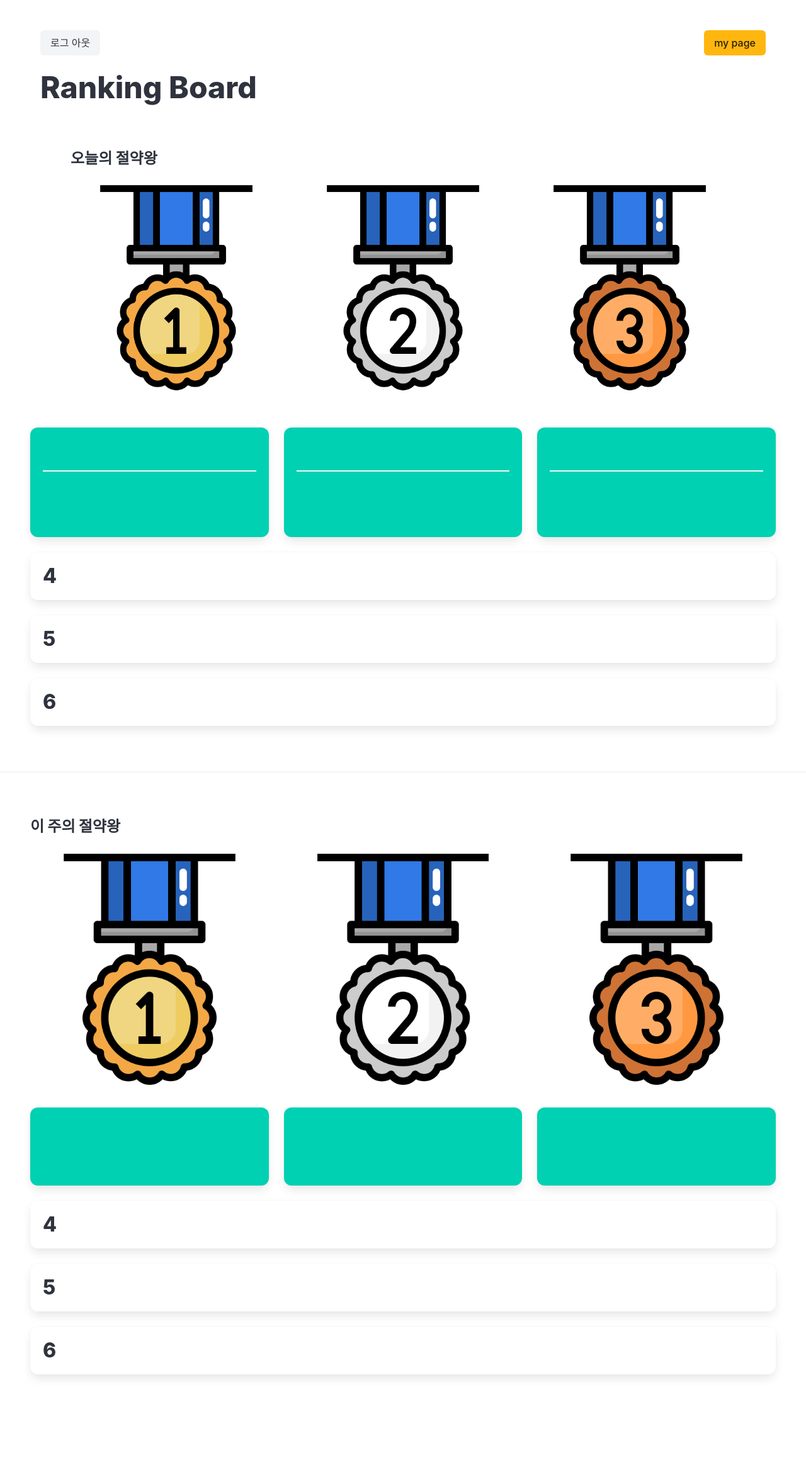
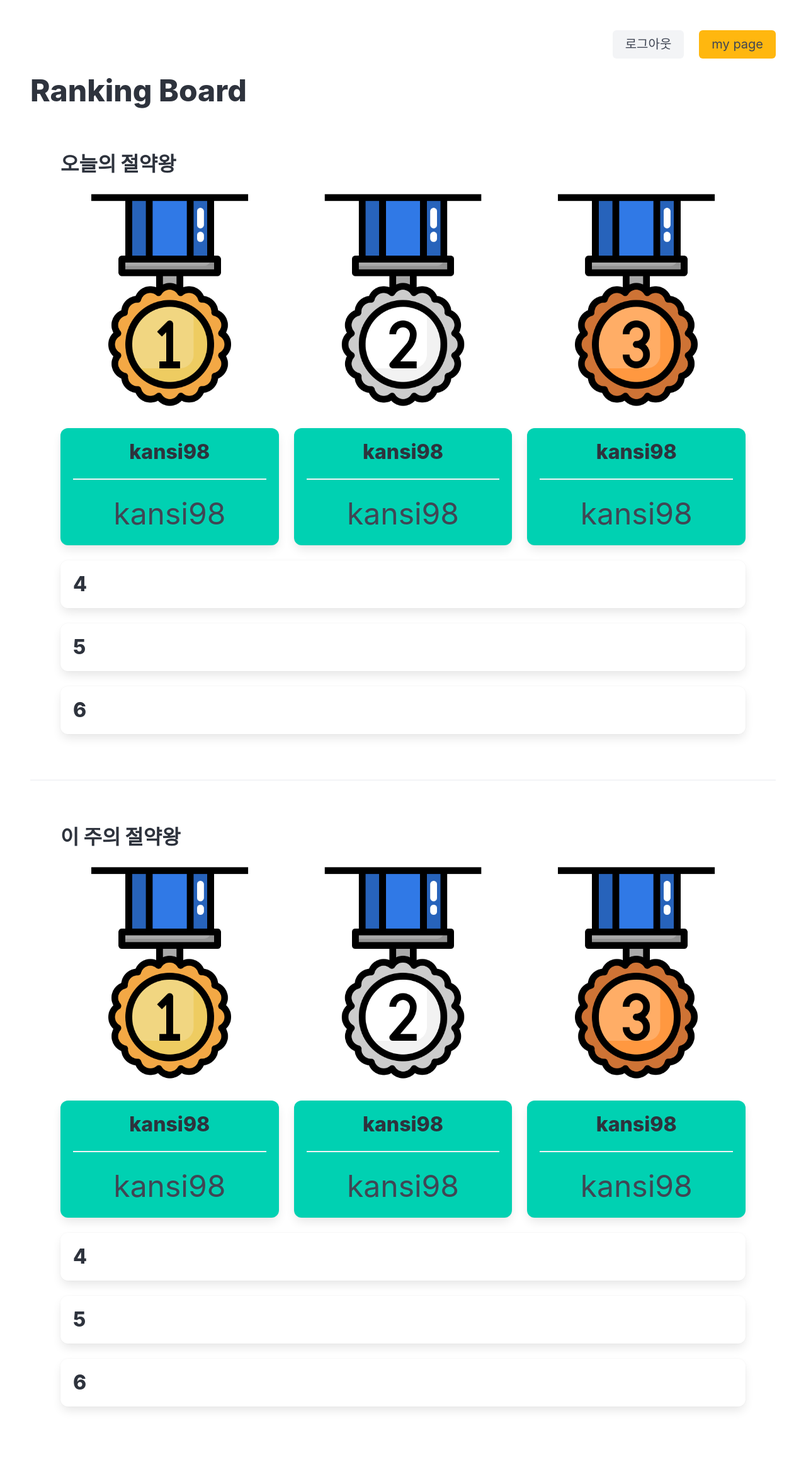
Before and after one commit to Yeom95/jungle7_0project, a Flask app: page /rankingBoard in a window 1280 px wide. Shown: the whole page at 63% size. Before the commit the page ends 2189 px from the top, so only its background shows below. Run offline with Flask 3, Linux system fonts and the light colour scheme; data that the repository does not hold is empty; some web fonts are replaced.

Commit message:
아이디 금액을 가운데로 위치

```diff
--- a/7월 Week0 프로젝트/templates/myPage.html
+++ b/7월 Week0 프로젝트/templates/myPage.html
@@ -88,16 +88,13 @@
         }
     });
 </script>
-  <script>
-    document.write("hello world!"); // script 태그 안에 작성한 코드가 실행된다.
-  </script>
 </head>
 <body>
   <section class="section">
     <div class="container">
       <div class="field">
         <div class="control">
-          <button class="button is-light" onClick="location.href='/rankingBoard'">
+          <button class="button is-light subtitle" onClick="location.href='/rankingBoard'">
             <i class="fa-solid fa-arrow-left"></i>
           </button>
         </div>
--- a/7월 Week0 프로젝트/templates/rankingBoard.html
+++ b/7월 Week0 프로젝트/templates/rankingBoard.html
@@ -55,6 +55,9 @@
     .column.is-3 {
       flex-grow: 3;
     }
+    .center-div{
+      text-align: center;
+    }
     </style>
 
     <script>
@@ -75,18 +78,17 @@
     </head>
     <body>
         <section class="section">
-          <div class="container">
-            <div class="columns is-justify-content-space-between">
+            <div class="columns is-justify-content-flex-end">
               <div class="column is-narrow">
-                <button onClick="location.href='/'" class="button is-light">로그 아웃</button>
+                <button onClick="location.href='/'" class="button is-light subtitle">로그아웃</button>
               </div>
               <div class="column is-narrow">
-                <button onClick="location.href='/myPage'" class="button is-warning">my page</button>
+                <button onClick="location.href='/myPage'" class="button is-warning subtitle">my page</button>
               </div>
             </div>
             <h1 class="title is-1">Ranking Board</h1>
             <section class="section">
-              <h2 class="title is-4 section-title">오늘의 절약왕</h2>
+              <h2 class="title is-3 section-title">오늘의 절약왕</h2>
 
 
             <!-- 1위부터 3위까지 -->
@@ -111,24 +113,24 @@
               <div class="column ">
               <div class="box has-background-primary">
                 <!-- <p>{{ i + 1 }}위</p> -->
-                <div class="">
-                  <p class="title is-3">
+                <div class="center-div">
+                  <span class="title is-3">
                   {% if savedayrank|length > i %}
                     {{ savedayrank[i]['_id'] }}
                   {% else %}
-                  </p>
-                    &nbsp;
+                  kansi98
+                  </span>
                   {% endif %}
                 </div>
                 <hr>
-                <div>
-                  <p class="subtitle is-1">
+                <div class="center-div">
+                  <span class="subtitle is-1">
                   {% if savedayrank|length > i %}
                     {{ savedayrank[i]['total_cost'] }}
                   {% else %}
-                    &nbsp;
+                   kansi98
                   {% endif %}
-                </p>
+                  </span>
                 </div>
               </div>
               </div>
@@ -172,14 +174,12 @@
                           {% if savedayrank|length > i %}
                               {{ savedayrank[i]['_id'] }}
                           {% else %}
-                              &nbsp;
                           {% endif %}
                       </div>
                       <div class="column is-1">
                         {% if savedayrank|length > i %}
                             {{ savedayrank[i]['total_cost'] }}
                         {% else %}
-                            &nbsp;
                         {% endif %}
                       </div>
                   </div>
@@ -209,13 +209,12 @@
                   <p>ㅇㅇㅇ</p>
                 </div>
               </div>#}-->
+
             </section>
-
-
             <hr>
 
             <section class="section">
-              <h2 class="title is-4 section-title">이 주의 절약왕</h2>
+              <h2 class="title is-3 section-title">이 주의 절약왕</h2>
 
             <!-- 1위부터 3위까지 -->
             <div class="columns is-mobile">
@@ -229,7 +228,6 @@
                 <img src="../static/podium_3.png" alt="메달아이콘_3">
               </div>
 
-
              </div>
 
              <div class="columns is-mobile">
@@ -237,23 +235,26 @@
               <div class="column ">
               <div class="box has-background-primary">
                 <!-- <p>{{ i + 1 }}위</p> -->
-                <div class="">
-                  <p class="title is-3">
+                <div class="center-div">
+                  <span class="title is-3">
                   {% if saveweekrank|length > i %}
                     {{ saveweekrank[i]['_id'] }}
                   {% else %}
-                  </p>
-                    &nbsp;
+                  kansi98
+                  </span>
+
                   {% endif %}
                 </div>
-                <div>
-                  <p class="subtitle is-1">
+                <hr>
+                <div class="center-div">
+                    <span class="subtitle is-1">
                     {% if saveweekrank|length > i %}
                       {{ saveweekrank[i]['total_cost'] }}
                     {% else %}
-                    &nbsp;
+                      kansi98
                     {% endif %}
-                </p>
+                    </span>
+
                 </div>
               </div>
               </div>
@@ -292,23 +293,23 @@
                 <div class="column is-1">
                   <div class="title">{{ i + 1 }}</div>
                 </div>
-                      <div class="column is-3">
+                <div class="column is-3 has-text-centered is-flex is-align-items-center is-justify-content-center">
                   {% if saveweekrank|length > i %}
-                              {{ saveweekrank[i]['_id'] }}
+                    <span>{{ saveweekrank[i]['_id'] }}</span>
                   {% else %}
-                              &nbsp;
+                    <span></span>
                   {% endif %}
                 </div>
                 <div class="column is-1">
                   {% if saveweekrank|length > i %}
                     {{ saveweekrank[i]['total_cost'] }}
                   {% else %}
-                            &nbsp;
                   {% endif %}
                 </div>
               </div>
             </div>
           {% endfor %}
+
               <!--{#<div class="column">
                 <div class="box">
                   <p>1위</p>
@@ -334,11 +335,6 @@
                 </div>
               </div>#}-->
             </section>
-
-
-
-
-          </div>
         </section>
       </body>
     </html>
```
Lines whose indentation alone changed are shown as unchanged.
